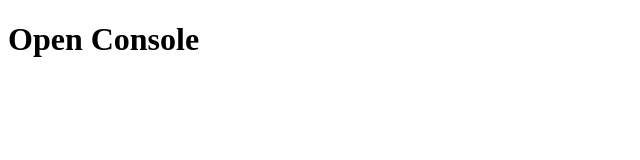
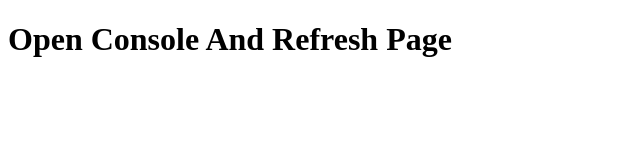
Before and after one commit to Arif1951995/array-cardio-day-1, a plain HTML site: page index.html in a window 1280 px wide. Shown: the whole page, without its empty margins (0-640 px from the left). Drawn offline with Linux system fonts and the light colour scheme.

Commit message:
Add files via upload

```diff
--- a/index.html
+++ b/index.html
@@ -7,7 +7,7 @@
     <title>Array Cardio Day 1</title>
 </head>
 <body>
-    <h1>Open Console </h1>
+    <h1>Open Console And Refresh Page </h1>
 
    <script src="script.js"></script>
 </body>
```
